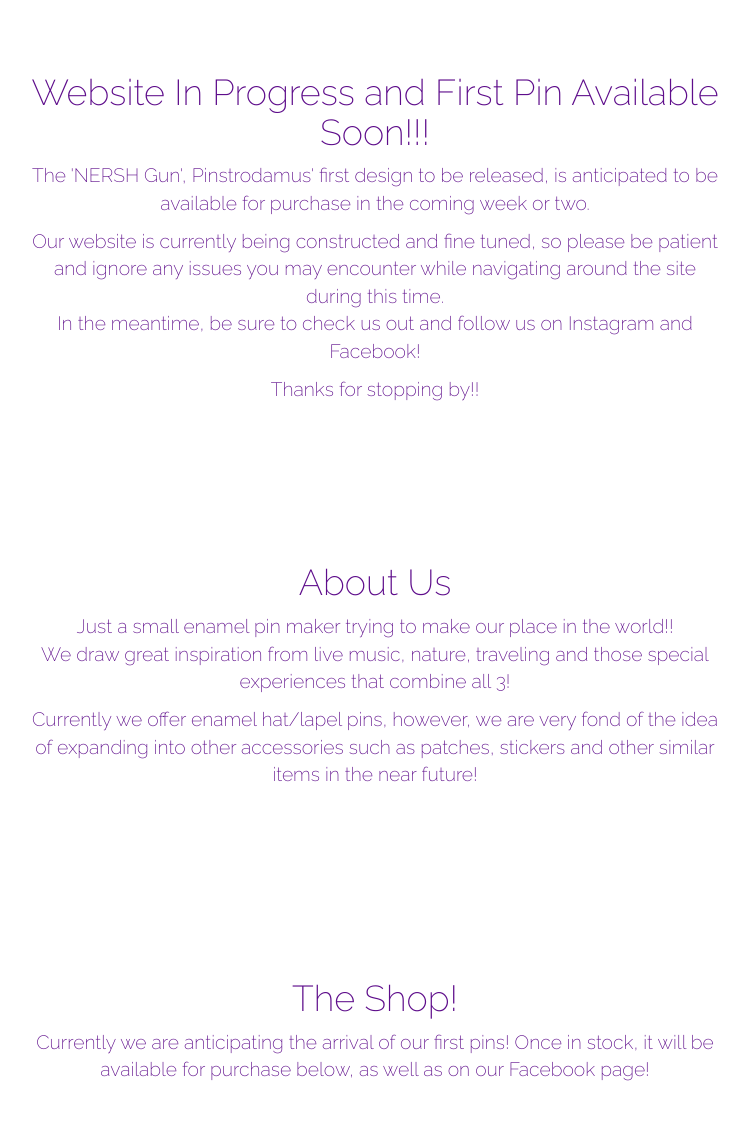
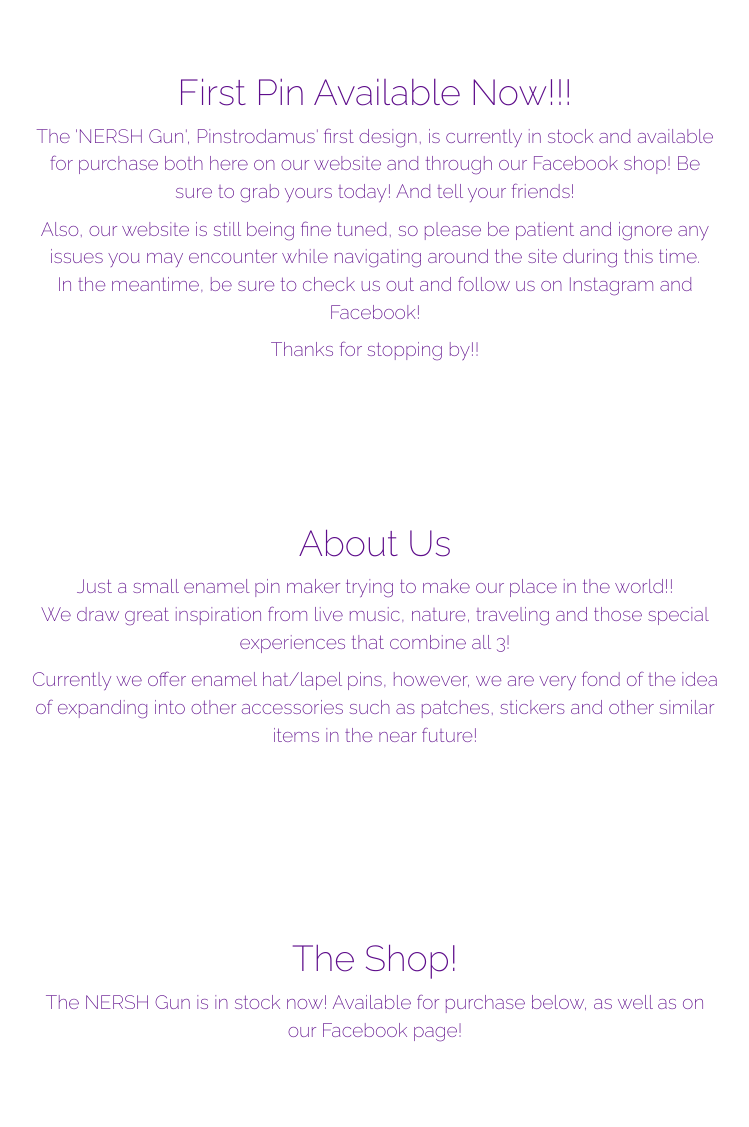
Before and after one commit to N8West/pinstrodamus, a plain HTML site: page index.html in a window 1280 px wide. Shown: the part 497-1624 px from the top of the page, without its empty margins (265-1014 px from the left). Drawn offline with nearby package versions, Linux system fonts and the light colour scheme.

Commit message:
Updated copy
-Updated copy to announce shop opening and arrival of NERSH Guns

```diff
--- a/index.html
+++ b/index.html
@@ -77,9 +77,9 @@
 <!-- ******** Welcome/Hello/News **************************************************** -->
 
     <div class="container section" id="welcome">
-        <h1>Website In Progress and First Pin Available Soon!!!</h1>
-    <p>The 'NERSH Gun', Pinstrodamus' first design to be released, is anticipated to be available for purchase in the coming week or two.</p>
-    <p>Our website is currently being constructed and fine tuned, so please be patient and ignore any issues you may encounter while navigating around the site during this time.<br>In the meantime, be sure to check us out and follow us on <a href="https://www.instagram.com/pinstrodamus/">Instagram</a> and <a href="https://www.facebook.com/pinstrodamus/">Facebook!</a></p>
+        <h1>First Pin Available Now!!!</h1>
+    <p>The 'NERSH Gun', Pinstrodamus' first design, is currently in stock and available for purchase both here on our website and through our Facebook shop! Be sure to grab yours today! And tell your friends!</p>
+    <p>Also, our website is still being fine tuned, so please be patient and ignore any issues you may encounter while navigating around the site during this time.<br>In the meantime, be sure to check us out and follow us on <a href="https://www.instagram.com/pinstrodamus/">Instagram</a> and <a href="https://www.facebook.com/pinstrodamus/">Facebook!</a></p>
     <p>Thanks for stopping by!!</p>
     </div>
 
@@ -97,7 +97,7 @@
     <div class="container shop" id="shop">
         <div class="container section">
             <h1>The Shop!</h1>
-        <p>Currently we are anticipating the arrival of our first pins! Once in stock, it will be available for purchase below, as well as on our Facebook page!</p>
+        <p>The NERSH Gun is in stock now! Available for purchase below, as well as on our Facebook page!</p>
     </div>
 <!-- @@@@@ NERSH Gun Buy Button @@@@@@@@@@@@@@@@@@@@@@@@@@@@@@@*@*@*@*@*** -->
 <div class="container product">
```
